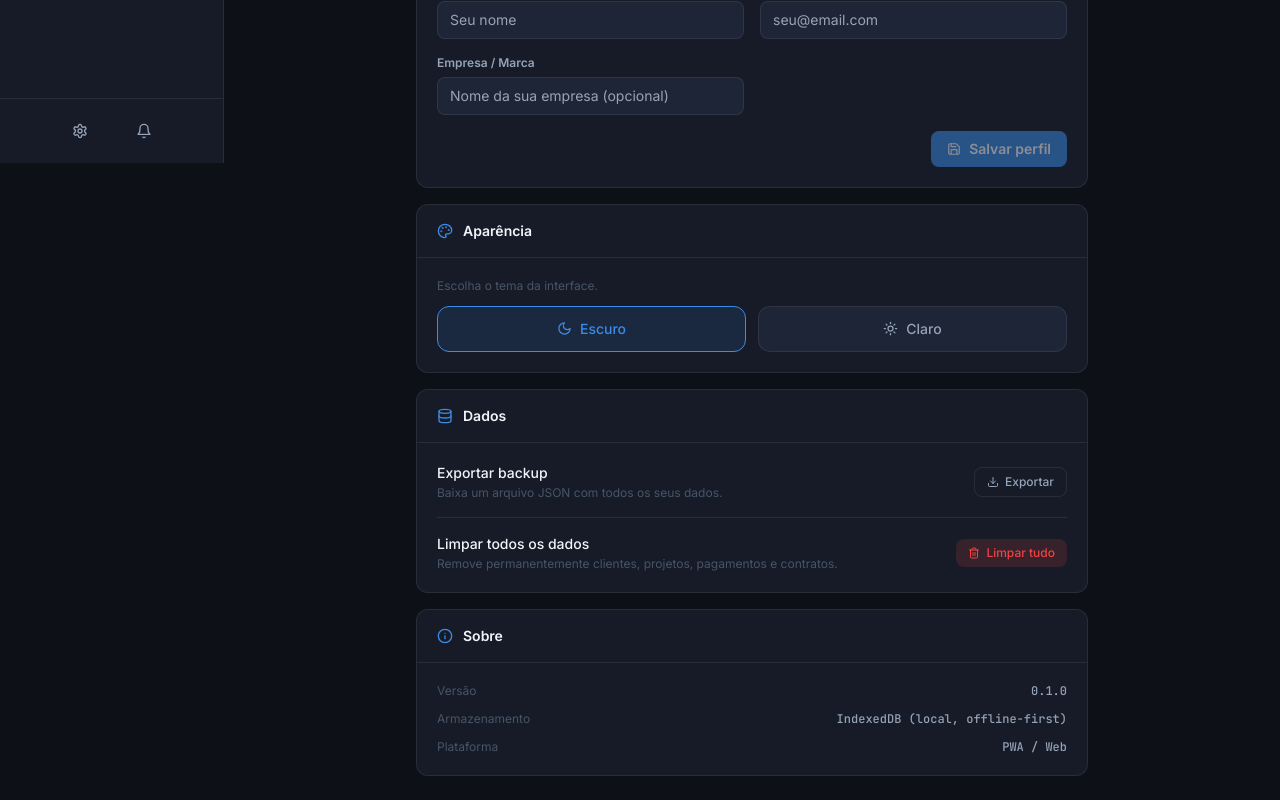
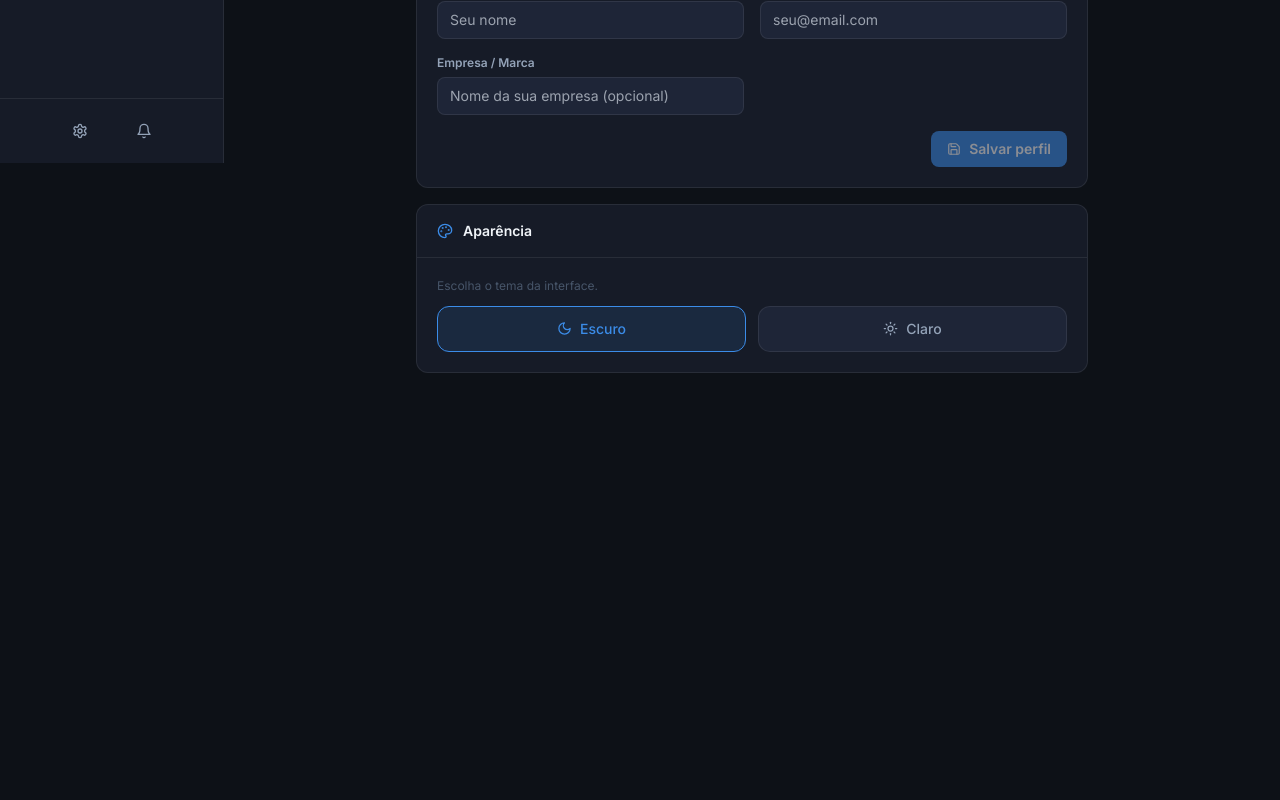
Before and after one commit to WorkEric08/MEIFlow, a React (Vite) app in the folder meiflow/: page /settings in a window 1280 px wide. Shown: the part 637-1437 px from the top of the page. After the commit the page ends 1034 px from the top, so only its background shows below. Built offline with nearby package versions, Linux system fonts and the light colour scheme.

Commit message:
feat: add SettingsPage for managing user profile, appearance, and plan subscriptions

```diff
--- a/meiflow/src/pages/SettingsPage.tsx
+++ b/meiflow/src/pages/SettingsPage.tsx
@@ -380,9 +380,17 @@ function AboutSection() {
   )
 }
 
+const DEV_NAME = 'devinfo'
+
+function isDevMode(name: string) {
+  return name.trim().toLowerCase() === DEV_NAME
+}
+
 // ─── Page ────────────────────────────────────────────────────────
 export default function SettingsPage() {
   const navigate = useNavigate()
+  const { profile } = useProfileStore()
+  const devMode = isDevMode(profile.name)
 
   useEffect(() => {
     if (window.location.hash === '#upgrade') {
@@ -401,11 +409,11 @@ export default function SettingsPage() {
       </div>
 
       <div className="flex flex-col gap-4">
-        <PlanSection />
+        {!devMode && <PlanSection />}
         <ProfileSection />
         <AppearanceSection />
-        <DataSection />
-        <AboutSection />
+        {devMode && <DataSection />}
+        {devMode && <AboutSection />}
       </div>
     </div>
   )
```
